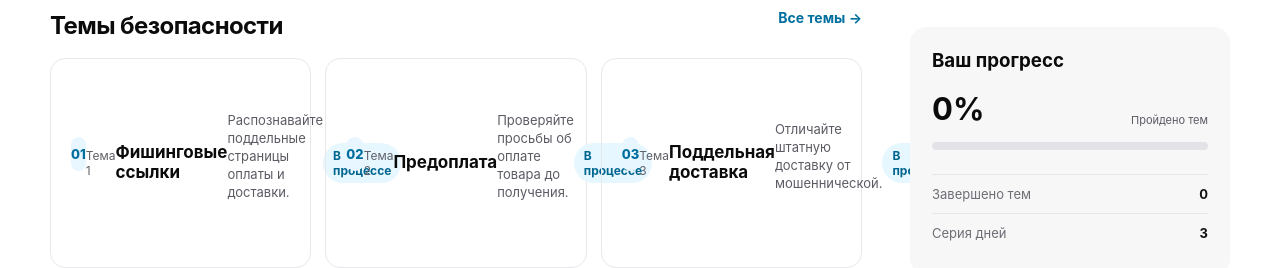
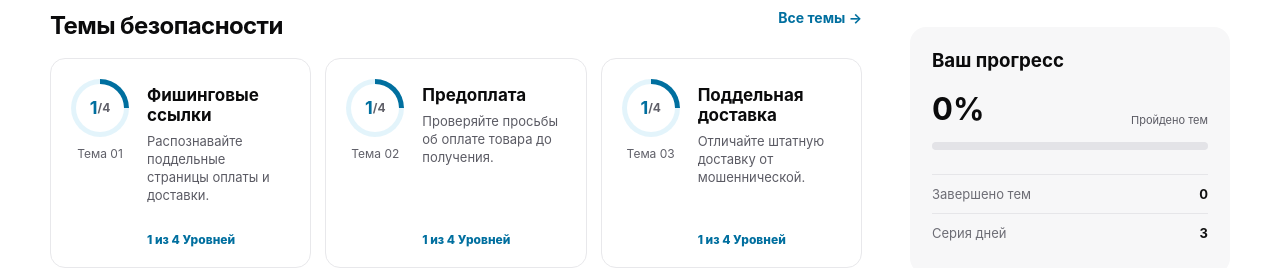
Before and after one commit to Codiki-lab/anti-scam-trainer, a React (Vite) app in the folder frontend/: page /preview/dashboard in a window 1280 px wide. Shown: the part 593-861 px from the top of the page. Built offline with nearby package versions, Linux system fonts and the light colour scheme; no server answers.

Commit message:
fix(frontend): repair training UX and progress visuals

```diff
--- a/frontend/src/entities/learning/index.ts
+++ b/frontend/src/entities/learning/index.ts
@@ -18,3 +18,4 @@ export type {
   TheorySection,
   Topic,
 } from './model/types'
+export { TopicCompletionRing } from './ui/TopicCompletionRing'
--- /dev/null
+++ b/frontend/src/entities/learning/ui/TopicCompletionRing.module.scss
@@ -0,0 +1,36 @@
+.progress {
+  display: grid;
+  width: 58px;
+  height: 58px;
+  flex: 0 0 58px;
+  padding: 5px;
+  border-radius: 50%;
+  place-items: center;
+  color: #006f9f;
+  background: conic-gradient(var(--color-accent) var(--topic-progress), #e3f4fb 0);
+
+  > span {
+    display: flex;
+    width: 100%;
+    height: 100%;
+    align-items: baseline;
+    justify-content: center;
+    border-radius: 50%;
+    background: #fff;
+  }
+
+  b,
+  small {
+    align-self: center;
+  }
+
+  b {
+    font-size: 18px;
+  }
+
+  small {
+    color: #60737c;
+    font-size: 11px;
+    font-weight: 700;
+  }
+}
--- /dev/null
+++ b/frontend/src/entities/learning/ui/TopicCompletionRing.tsx
@@ -0,0 +1,23 @@
+import type { CSSProperties } from 'react'
+import type { Topic } from '../model/types'
+import styles from './TopicCompletionRing.module.scss'
+
+export function TopicCompletionRing({ topic }: { topic: Topic }) {
+  const total = topic.levels.length
+  const completed = topic.levels.filter((level) => level.stars > 0).length
+  const percentage = total ? Math.round((completed / total) * 100) : 0
+
+  return (
+    <span
+      className={styles.progress}
+      style={{ '--topic-progress': `${percentage * 3.6}deg` } as CSSProperties}
+      role="img"
+      aria-label={`Пройдено уровней: ${completed} из ${total}`}
+    >
+      <span>
+        <b>{completed}</b>
+        <small>/{total}</small>
+      </span>
+    </span>
+  )
+}
--- a/frontend/src/pages/dashboard/ui/Dashboard.module.scss
+++ b/frontend/src/pages/dashboard/ui/Dashboard.module.scss
@@ -151,6 +151,10 @@
 }
 
 .topicCard {
+  display: grid;
+  grid-template-columns: auto minmax(0, 1fr);
+  align-items: start;
+  gap: 18px;
   min-height: 210px;
   padding: 20px;
   border: 1px solid var(--color-border);
@@ -170,26 +174,34 @@
   h3 {
     margin: 6px 0 7px;
     font-size: 17px;
+    overflow-wrap: anywhere;
   }
 
   p {
-    min-height: 55px;
     color: var(--color-text-muted);
     font-size: 13px;
     line-height: 1.4;
+    overflow-wrap: anywhere;
   }
 }
 
-.topicIcon {
+.topicCardHeader {
   display: grid;
-  width: 34px;
-  height: 34px;
-  margin-bottom: 17px;
-  border-radius: 10px;
-  place-items: center;
+  justify-items: center;
+  gap: 9px;
+}
+
+.topicCardBody {
+  display: flex;
+  min-width: 0;
+  height: 100%;
+  flex-direction: column;
+}
+
+.topicProgressLabel {
+  margin-top: auto;
   color: #006f9f;
-  background: #e8f7ff;
-  font-size: 13px;
+  font-size: 12px;
   font-weight: 800;
 }
 
--- a/frontend/src/pages/dashboard/ui/TopicCard.tsx
+++ b/frontend/src/pages/dashboard/ui/TopicCard.tsx
@@ -1,16 +1,21 @@
 import { Link } from 'react-router-dom'
-import type { Topic } from '@/entities/learning'
-import { uiStyles } from '@/shared/ui-kit'
+import { TopicCompletionRing, type Topic } from '@/entities/learning'
 import styles from './Dashboard.module.scss'
 
 export function TopicCard({ topic, basePath }: { topic: Topic; basePath: string }) {
   return (
     <Link className={styles.topicCard} to={`${basePath}/lessons/${topic.id}`}>
-      <span className={styles.topicIcon}>{String(topic.order).padStart(2, '0')}</span>
-      <small>Тема {topic.order}</small>
-      <h3>{topic.title}</h3>
-      <p>{topic.description}</p>
-      <span className={uiStyles.tag}>{topic.isCompleted ? 'Пройдено' : 'В процессе'}</span>
+      <div className={styles.topicCardHeader}>
+        <TopicCompletionRing topic={topic} />
+        <small>Тема {String(topic.order).padStart(2, '0')}</small>
+      </div>
+      <div className={styles.topicCardBody}>
+        <h3>{topic.title}</h3>
+        <p>{topic.description}</p>
+        <span className={styles.topicProgressLabel}>
+          {topic.levels.filter((level) => level.stars > 0).length} из {topic.levels.length} Уровней
+        </span>
+      </div>
     </Link>
   )
 }
--- a/frontend/src/pages/profile/ui/AchievementCard.tsx
+++ b/frontend/src/pages/profile/ui/AchievementCard.tsx
@@ -1,12 +1,49 @@
+import {
+  BookOpen,
+  Fire,
+  ShieldCheck,
+  ShoppingCart,
+  Stack,
+  Star,
+  Storefront,
+  Trophy,
+} from '@phosphor-icons/react'
 import type { Achievement } from '@/entities/progress'
 import styles from './Profile.module.scss'
 
+const achievementPictures = {
+  star: Star,
+  stack: Stack,
+  shield: ShieldCheck,
+  book: BookOpen,
+  buyer: ShoppingCart,
+  seller: Storefront,
+  flame: Fire,
+} as const
+
+const achievementPicturesByCode = {
+  first_training: Star,
+  five_trainings: Stack,
+  perfect_score: ShieldCheck,
+  first_topic_completed: BookOpen,
+  all_buyer_topics: ShoppingCart,
+  all_seller_topics: Storefront,
+  streak_3: Fire,
+  streak_7: Fire,
+} as const
+
 export function AchievementCard({ achievement }: { achievement: Achievement }) {
   const progress = Math.min(100, Math.round((achievement.current / achievement.target) * 100))
+  const Picture =
+    achievementPictures[achievement.icon as keyof typeof achievementPictures] ??
+    achievementPicturesByCode[achievement.code as keyof typeof achievementPicturesByCode] ??
+    Trophy
 
   return (
     <div className={`${styles.achievement} ${achievement.earned ? styles.earned : ''}`}>
-      <span>{achievement.icon || (achievement.earned ? '✦' : '🔒')}</span>
+      <span className={styles.achievementPicture} aria-hidden="true">
+        <Picture size={38} weight={achievement.earned ? 'fill' : 'duotone'} />
+      </span>
       <div className={styles.achievementBody}>
         <h3>{achievement.title}</h3>
         <p>{achievement.description}</p>
--- a/frontend/src/pages/profile/ui/Profile.module.scss
+++ b/frontend/src/pages/profile/ui/Profile.module.scss
@@ -183,22 +183,23 @@
 
 .achievement {
   display: grid;
-  grid-template-columns: 46px 1fr;
+  grid-template-columns: 72px 1fr;
   min-height: 154px;
-  gap: 15px;
+  gap: 18px;
   padding: 20px;
   border: 1px solid #eeeef0;
   border-radius: 15px;
   color: #95959d;
   background: #fafafa;
 
-  > span {
+  > .achievementPicture {
     display: grid;
-    width: 46px;
-    height: 46px;
-    border-radius: 13px;
+    width: 72px;
+    height: 72px;
+    border-radius: 20px;
     place-items: center;
-    background: #ececf0;
+    color: #8b8c96;
+    background: linear-gradient(145deg, #f0f0f3, #e4e5e9);
   }
 
   h3 {
@@ -259,9 +260,10 @@
   color: #34343a;
   background: #fff;
 
-  > span {
+  > .achievementPicture {
     color: #fff;
-    background: var(--color-accent);
+    background: linear-gradient(145deg, #18aee7, #006f9f);
+    box-shadow: 0 10px 24px rgb(0 111 159 / 20%);
   }
 }
 
--- a/frontend/src/widgets/theory-content/ui/TheoryContent.module.scss
+++ b/frontend/src/widgets/theory-content/ui/TheoryContent.module.scss
@@ -1,4 +1,5 @@
 .theory {
+  width: 100%;
   max-width: 820px;
 
   h2 {
@@ -36,6 +37,7 @@
 
 .section {
   position: relative;
+  min-width: 0;
   margin: 18px 0;
   padding: 26px;
   border: 1px solid var(--color-border);
@@ -44,6 +46,8 @@
 
   h2 {
     margin: 0 0 14px;
+    padding-right: 48px;
+    overflow-wrap: anywhere;
   }
 
   p,
@@ -55,6 +59,17 @@
 
   li + li {
     margin-top: 10px;
+  }
+
+  ul,
+  ol {
+    margin-bottom: 0;
+    padding-left: 24px;
+  }
+
+  blockquote {
+    margin-inline: 0;
+    overflow-wrap: anywhere;
   }
 }
 
@@ -100,6 +115,11 @@
 @media (max-width: 560px) {
   .section {
     padding: 20px;
+
+    h2 {
+      padding-right: 42px;
+      font-size: 21px;
+    }
   }
 
   .lead {
--- a/frontend/src/widgets/topic-list/ui/TopicList.module.scss
+++ b/frontend/src/widgets/topic-list/ui/TopicList.module.scss
@@ -6,8 +6,8 @@
 
 .card {
   display: grid;
-  grid-template-columns: 46px 1fr auto;
-  gap: 14px;
+  grid-template-columns: 66px minmax(0, 1fr) auto;
+  gap: 18px;
   min-height: 155px;
   padding: 24px;
   border: 1px solid #e7e7ea;
@@ -37,10 +37,16 @@
   }
 }
 
-.number {
-  color: var(--color-accent);
-  font-size: 15px;
-  font-weight: 800;
+.topicProgress {
+  display: grid;
+  align-content: start;
+  justify-items: center;
+  gap: 8px;
+
+  small {
+    color: var(--color-text-muted);
+    font-size: 11px;
+  }
 }
 
 @media (max-width: 560px) {
--- a/frontend/src/widgets/topic-list/ui/TopicList.tsx
+++ b/frontend/src/widgets/topic-list/ui/TopicList.tsx
@@ -1,5 +1,5 @@
 import { Link } from 'react-router-dom'
-import type { Topic } from '@/entities/learning'
+import { TopicCompletionRing, type Topic } from '@/entities/learning'
 import { uiStyles } from '@/shared/ui-kit'
 import styles from './TopicList.module.scss'
 
@@ -23,7 +23,10 @@ export function TopicList({
 
         return (
           <Link key={topic.id} className={styles.card} to={`${basePath}/${topic.id}`}>
-            <span className={styles.number}>{String(topic.order).padStart(2, '0')}</span>
+            <div className={styles.topicProgress}>
+              <TopicCompletionRing topic={topic} />
+              <small>Тема {String(topic.order).padStart(2, '0')}</small>
+            </div>
             <div>
               <h2>{topic.title}</h2>
               <p>{topic.description}</p>
--- a/frontend/src/widgets/training-chat/ui/TrainingChat.module.scss
+++ b/frontend/src/widgets/training-chat/ui/TrainingChat.module.scss
@@ -83,29 +83,17 @@
   justify-self: end;
 }
 
-.options {
+.preparedReplies,
+.composer {
   display: grid;
   gap: 9px;
   margin-bottom: 15px;
 
-  > button:not(.sendButton) {
-    padding: 16px;
-    border: 1px solid #e1e1e5;
-    border-radius: 10px;
-    color: #24242a;
-    background: #fff;
-    text-align: left;
-
-    &:hover {
-      border-color: var(--color-accent);
-      background: #f0fbff;
-    }
-
-    &.selectedOption {
-      border-color: var(--color-accent);
-      background: #e6f7ff;
-      box-shadow: 0 0 0 2px rgb(0 170 255 / 18%);
-    }
+  > p {
+    margin: 0 0 2px;
+    color: var(--color-text-muted);
+    font-size: 13px;
+    text-align: right;
   }
 
   textarea {
@@ -113,13 +101,29 @@
     padding: 14px;
     resize: vertical;
     border: 1px solid #dcdce1;
-    border-radius: 10px;
+    border-radius: 14px 14px 4px;
     outline-color: var(--color-accent);
   }
 }
 
-.confirmButton {
-  justify-self: end;
+.preparedReplies {
+  justify-items: end;
+
+  > button {
+    width: fit-content;
+    max-width: 78%;
+    padding: 12px 15px;
+    border: 1px solid #bce8fb;
+    border-radius: 14px 14px 4px;
+    color: #075f8e;
+    background: #e5f7ff;
+    text-align: left;
+
+    &:hover {
+      border-color: var(--color-accent);
+      background: #d7f1fc;
+    }
+  }
 }
 
 .typing {
```
Also changed, not shown: frontend/src/widgets/training-chat/ui/TrainingChat.tsx (+14 -30 lines), 2 other files (tests, documents, lock files or other folders).
